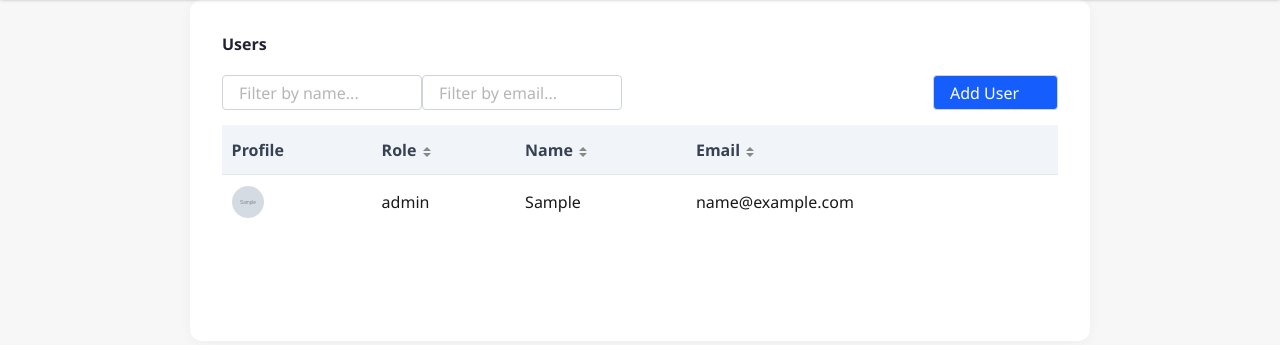
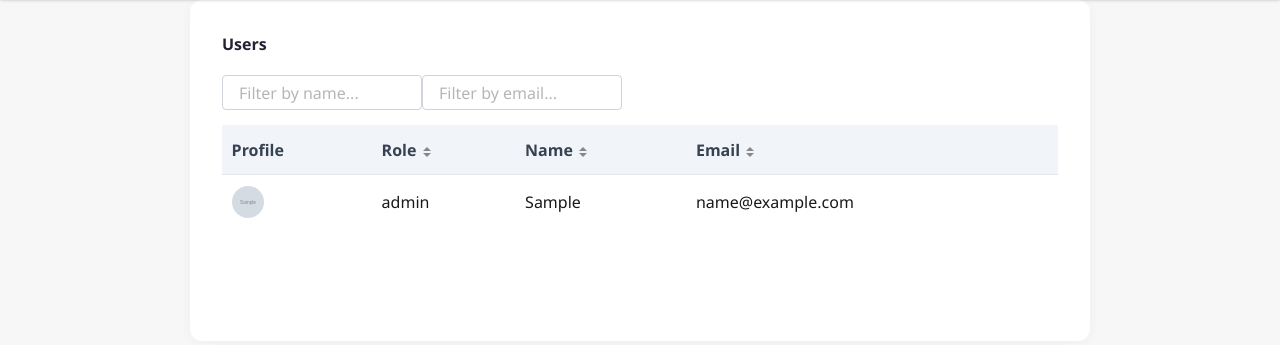
Before and after one commit to SparkInDark/2800-202510-DTC16, a Node project: template src/views/admin-user.ejs in a window 1280 px wide. Shown: the part 80-425 px from the top of the page. Run offline with Node 20 templates, Linux system fonts and the light colour scheme; the template is opened without the code that fills it: most values are stand-ins (such as "Sample title", 1, 10 or a date in 2020); grey boxes marked "Sample" are stand-in pictures; some libraries are stand-ins or nearby versions.

Commit message:
Remove unused link

```diff
--- a/src/views/admin-user.ejs
+++ b/src/views/admin-user.ejs
@@ -16,10 +16,6 @@
         <div class="mb-0.75 flex flex-row items-center flex-wrap">
             <input type="text" id="nameFilter" placeholder="Filter by name..." class="form-control form-control-sm d-inline w-auto" style="width: 200px; border: 1px solid #ced4da; height: 2.2em; vertical-align: middle; padding-left: 1em; margin-bottom: 0.75em; border-radius: 0.25rem;"/>
             <input type="text" id="emailFilter" placeholder="Filter by email..." class="form-control form-control-sm d-inline w-auto" style="width: 200px; border: 1px solid #ced4da; height: 2.2em; vertical-align: middle; padding-left: 1em; margin-bottom: 0.75em; border-radius: 0.25rem;"/>
-            <a href="/admin/user/add" class="mt-2 ml-auto inline-block px-4 py-2 bg-blue-600 text-white rounded hover:bg-blue-700 transition"
-               style="width: 125px; border: 1px solid #ced4da; height: 2.2em; vertical-align: middle; padding-left: 1em; padding-top: 0.3em; margin-bottom: 0.75em; border-radius: 0.25rem; margin-top: -0.005em;">
-                Add User
-            </a>
         </div>
         <div class="table-responsive">
             <table class="table table-hover">
```
